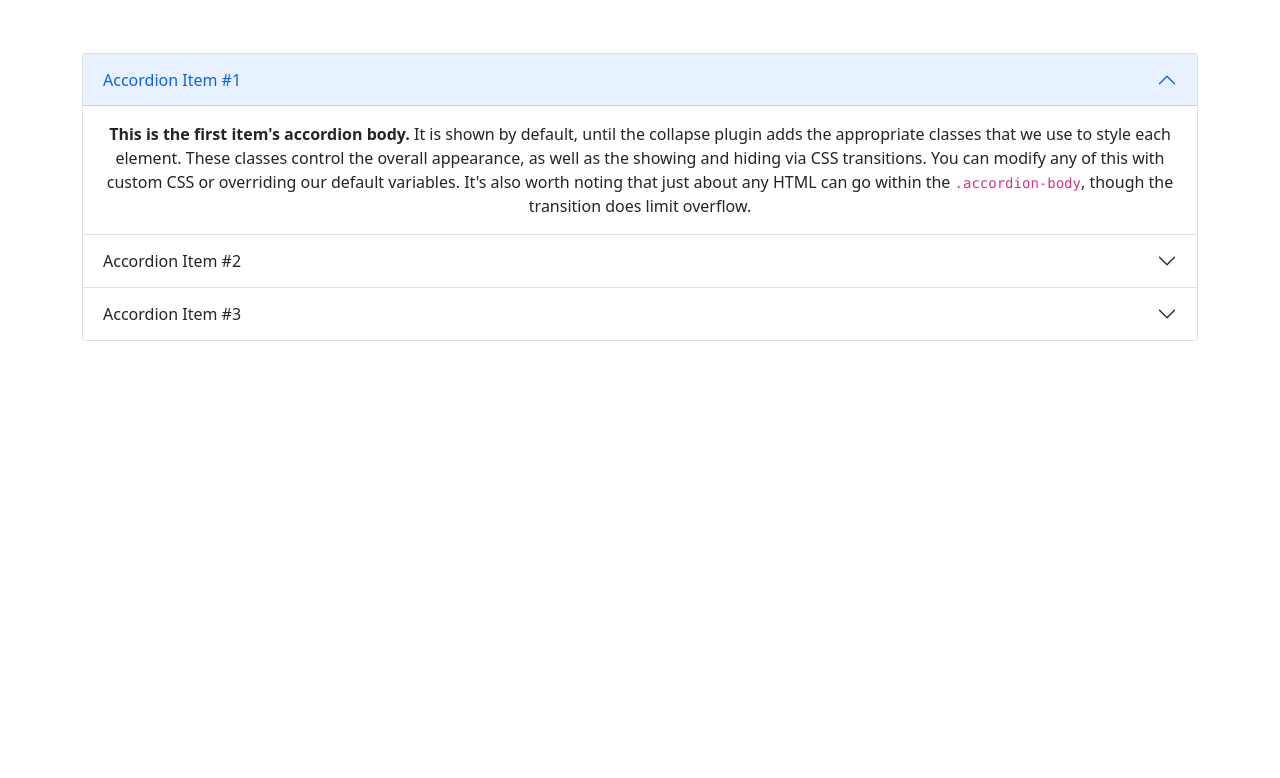
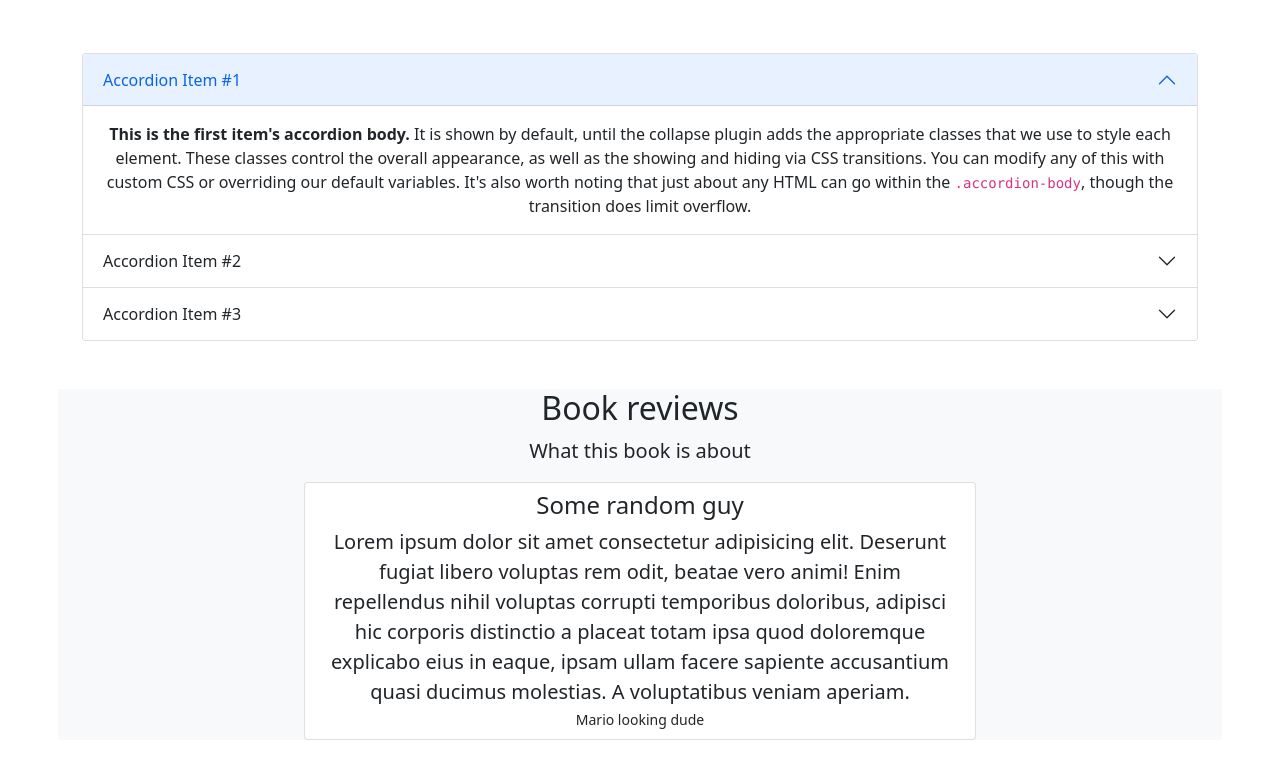
Before and after one commit to gamingvizard/gamingvizard.github.io, a plain HTML site: page index.html in a window 1280 px wide. Shown: the part 2093-2871 px from the top of the page. Before the commit the page ends 2482 px from the top, so only its background shows below. Drawn offline with nearby package versions, Linux system fonts and the light colour scheme.

Commit message:
Update index.html

```diff
--- a/index.html
+++ b/index.html
@@ -189,6 +189,33 @@
                 </div>
               </div>
             </div>
+            <!--Lists-->
+
+            <section id="reviews" class="bg-light">
+              <div class="container-lg">
+                <div class="text-center">
+                  <h2>Book reviews</h2>
+                  <p class="lead">What this book is about</p>
+                </div>
+                <div class="row justify-content-center">
+                  <div class="col-lg-8">
+                    <div class="list-group">
+                      <div class="list-group-item">
+                        <h4>Some random guy</h4>
+                        <div class="lead">Lorem ipsum dolor sit amet consectetur adipisicing elit. Deserunt fugiat libero voluptas rem odit, beatae vero animi! Enim repellendus nihil voluptas corrupti temporibus doloribus, adipisci hic corporis distinctio a placeat totam ipsa quod doloremque explicabo eius in eaque, ipsam ullam facere sapiente accusantium quasi ducimus molestias. A voluptatibus veniam aperiam.</div>
+                        <small>Mario looking dude</small>
+                      </div>
+                    </div>
+                  </div>
+                </div>
+              </div>
+            </section>
+
+
+
+
+
+
           </div>
         </div>
       </div>
```
